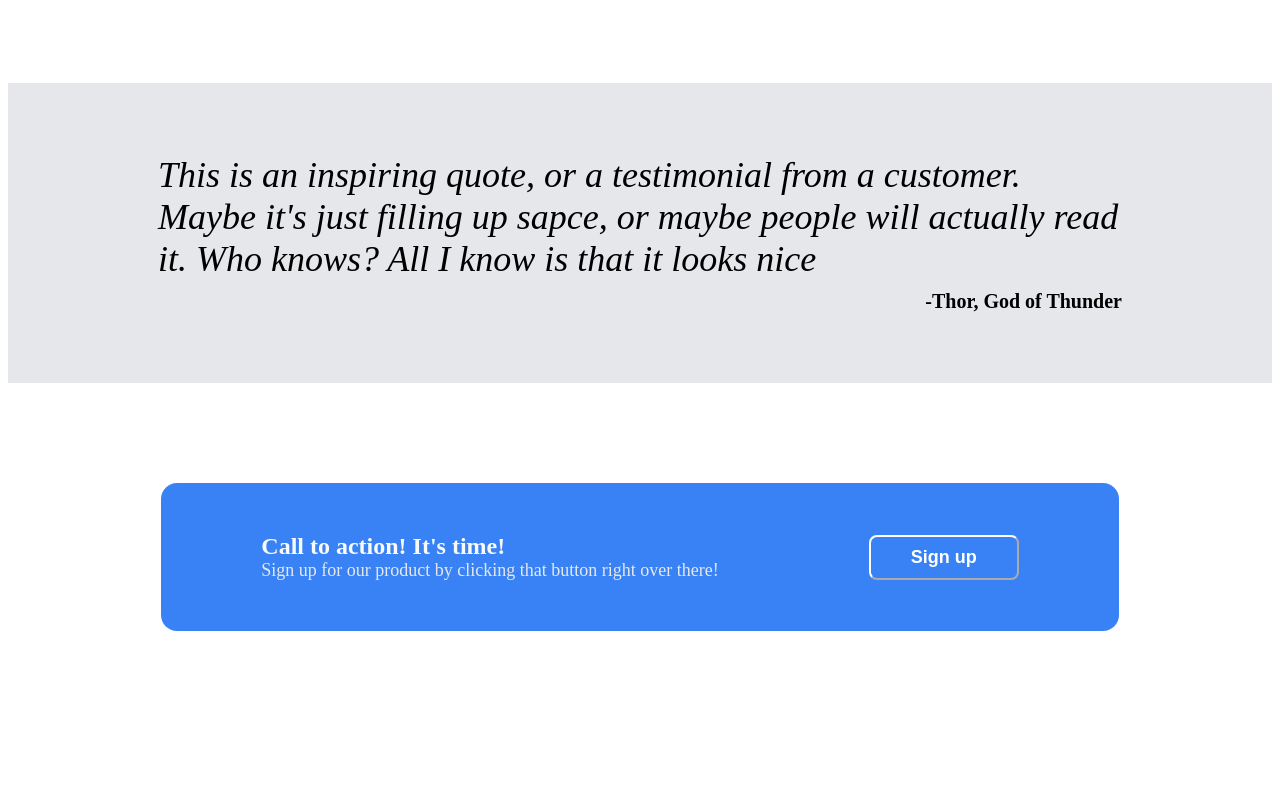
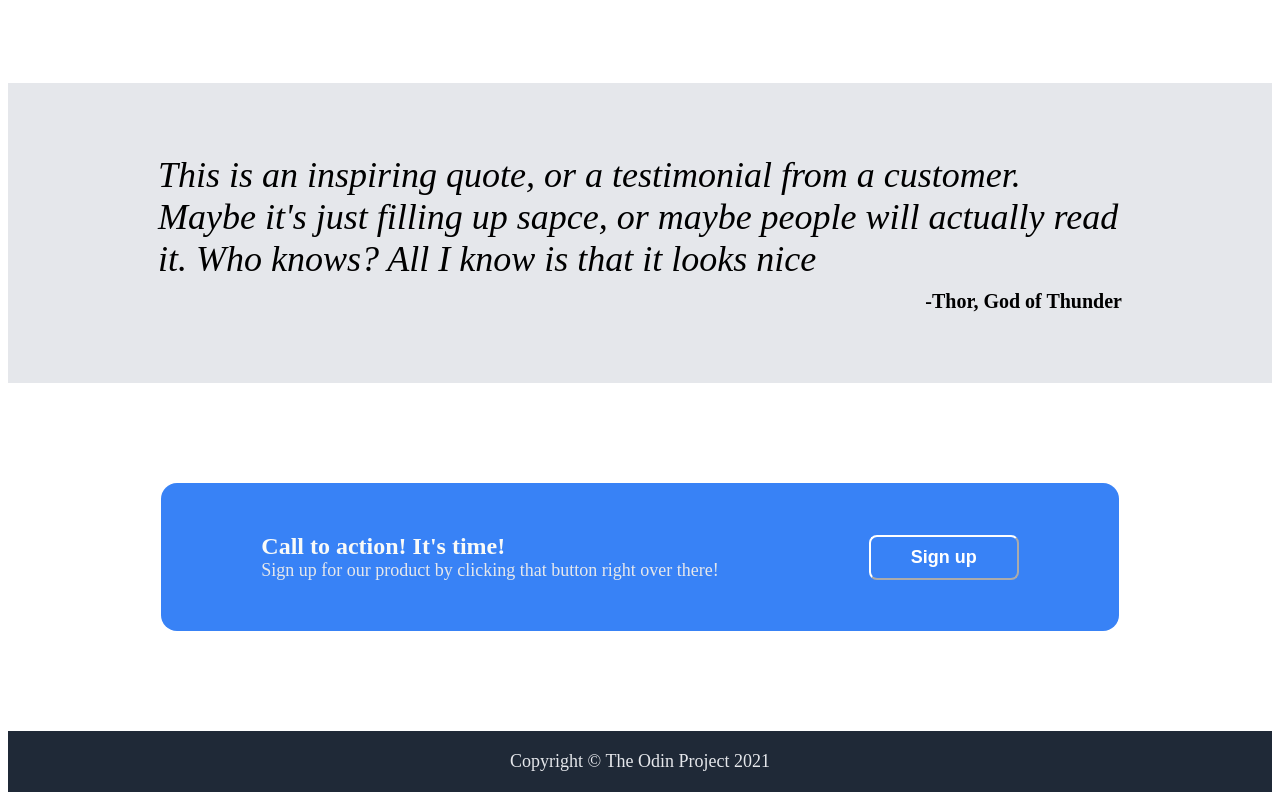
Before and after one commit to thao1711nguyen/css_first-project, a plain HTML site: page index.html in a window 1280 px wide. Shown: the part 859-1659 px from the top of the page. Before the commit the page ends 1598 px from the top, so only its background shows below. Drawn offline with Linux system fonts and the light colour scheme.

Commit message:
Finish the footer

```diff
--- a/index.html
+++ b/index.html
@@ -24,8 +24,9 @@
                 <div class="secondary-text">This website gathers some images of flowers and trees from unplash.com</div>
                 <button>Sign up</button>
             </div>
-            <div class="image-holder">
-                <img class ="image-header" src="https://media.istockphoto.com/id/809139046/photo/hydrangea.jpg?s=170667a&w=0&k=20&c=js-DSH0glRcp3sP66EBlUQV3Oh55xR12CKRoIxHfTQQ=" alt="hydrangea"></div>
+            <div class="image-header">
+                <img src="https://media.istockphoto.com/id/809139046/photo/hydrangea.jpg?s=170667a&w=0&k=20&c=js-DSH0glRcp3sP66EBlUQV3Oh55xR12CKRoIxHfTQQ=" alt="hydrangea">
+            </div>
         </div>
     </div>
     <!--This is the first part of the body-->
@@ -66,6 +67,9 @@
         </div>
         <button>Sign up</button>
     </div>
-
+    <!--This is the footer-->
+    <div class="footer secondary-text">
+        Copyright &copy; The Odin Project 2021
+    </div>
 </body>
 </html>
--- a/style.css
+++ b/style.css
@@ -131,5 +131,12 @@ image-header{
 }
 .third-body button{
     border-color: rgb(255, 255, 255);
-
 }
+/* This is the footer */
+.footer{
+    background-color: #1f2937;
+    display: flex;
+    align-items: center;
+    justify-content: center;
+    padding: 20px 0;
+}
```
